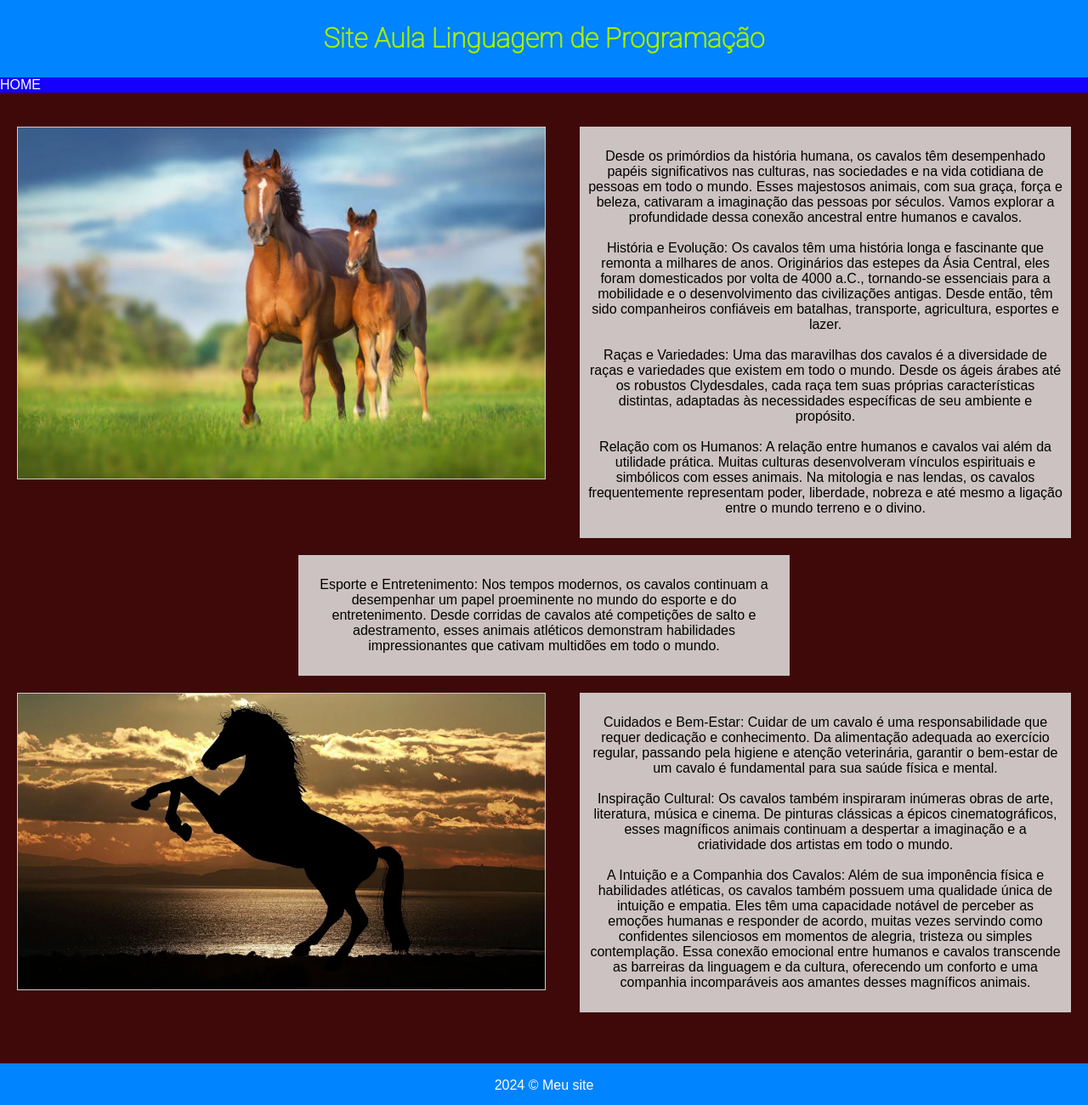
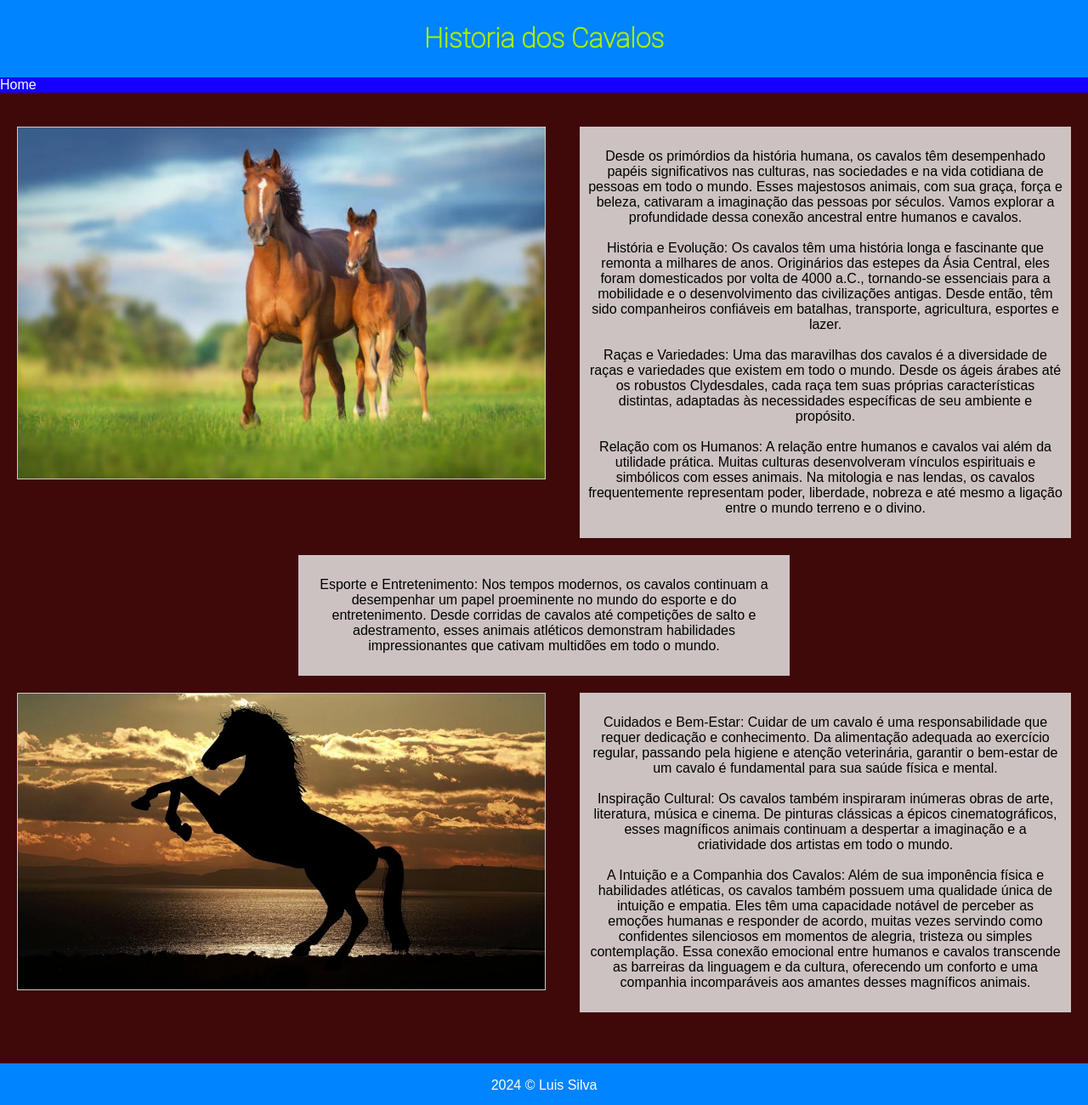
Before and after one commit to luisssmiguel/Site-HTML-e-CSS, a plain HTML site: page index.html in a window 1280 px wide. Shown: the whole page at 85% size. Drawn offline with Linux system fonts and the light colour scheme.

Commit message:
Cavalos e sua Importância

```diff
--- a/index.html
+++ b/index.html
@@ -3,17 +3,17 @@
 <head>
     <meta charset="UTF-8">
     <meta name="viewport" content="width=device-width, initial-scale=1.0">
-    <title>Minha Página</title>
+    <title>Cavalos e Sua importância</title>
     <link rel="stylesheet" href="styles.css">
 </head>
 <body>
     <header>
-        <h1 class="roboto-thin"><b>Site Aula Linguagem de Programação</b></h1>
+        <h1 class="roboto-thin"><b>Historia dos Cavalos</b></h1>
     </header>
 
     <nav>
         <ul>
-            <li><a href="#">HOME</a></li>
+            <li><a href="#">Home</a></li>
         </ul>
     </nav>
     <main>
@@ -59,7 +59,7 @@
         </section>
     </main>
     <footer>
-        <p>2024 © Meu site</p>
+        <p>2024 © Luis Silva</p>
     </footer>
 </body>
 </html>
```
